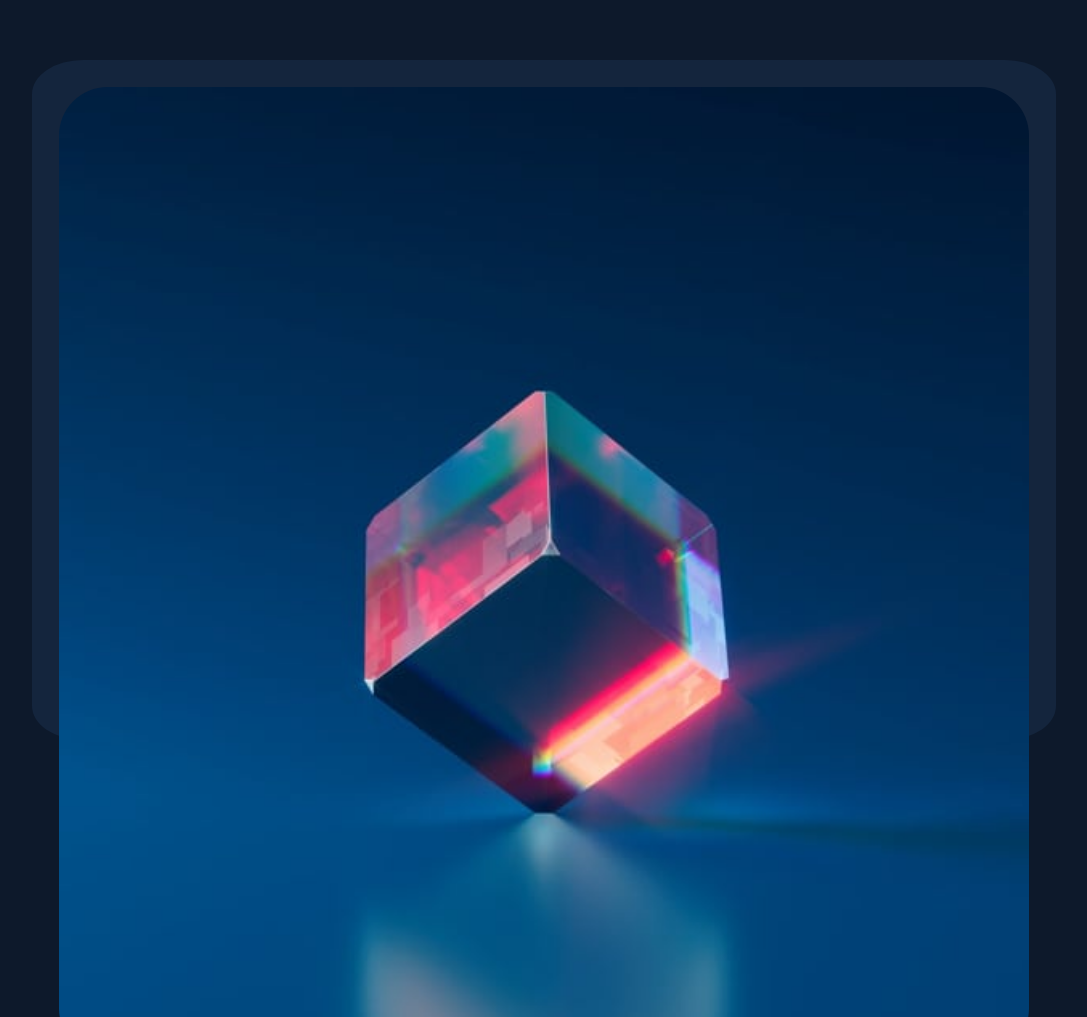
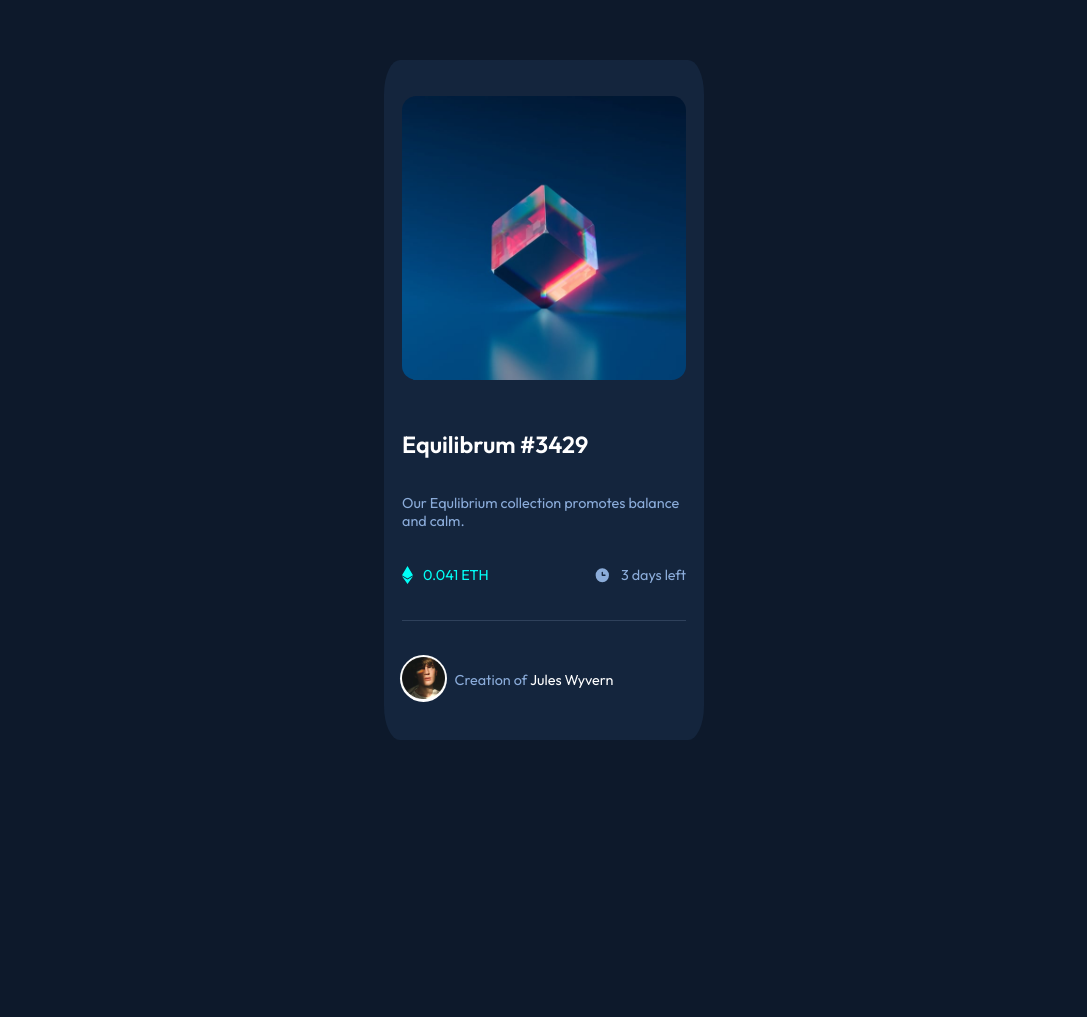
Before and after one commit to Przeho/NTF-Preview-Card, a plain HTML site: page index.html in a window 1280 px wide. Shown: the top 1017 px of the page, without its empty margins (96-1183 px from the left). After the commit the page ends 800 px from the top, so only its background shows below. Drawn offline with Linux system fonts and the light colour scheme.

Commit message:
resposnive
make responsive website

```diff
--- a/css/style.css
+++ b/css/style.css
@@ -1,7 +1,7 @@
 #card {
   background-color: hsl(216, 50%, 16%);
   width: 80%;
-  height: 85%;
+  min-height: 85%;
   border-radius: 5%;
   padding: 1.5rem;
   display: -webkit-box;
@@ -13,6 +13,12 @@
           flex-direction: column;
   -ms-flex-pack: distribute;
       justify-content: space-around;
+}
+@media screen and (min-width: 769px) {
+  #card {
+    width: 25%;
+    padding: 1rem;
+  }
 }
 #card .card__img {
   position: relative;
@@ -35,7 +41,7 @@
   background-size: 20%;
   background-color: hsla(178, 100%, 50%, 0.3);
   width: 100%;
-  height: 100%;
+  height: 98%;
   position: absolute;
   top: 0;
   left: 0;
@@ -47,9 +53,20 @@
   color: hsl(0, 0%, 100%);
   font-size: 1.3rem;
 }
+@media screen and (min-width: 769px) {
+  #card h1 {
+    margin-top: 0.5rem;
+  }
+}
 #card .card__discription p {
   color: hsl(215, 51%, 70%);
   line-height: 1.5rem;
+}
+@media screen and (min-width: 769px) {
+  #card .card__discription p {
+    line-height: 1rem;
+    font-size: 0.8rem;
+  }
 }
 #card .card__equ {
   display: -webkit-box;
@@ -68,6 +85,11 @@
 #card .card__equ .card__equ-eth p {
   color: hsl(178, 100%, 50%);
 }
+@media screen and (min-width: 769px) {
+  #card .card__equ .card__equ-eth p {
+    font-size: 0.8rem;
+  }
+}
 #card .card__equ .card__equ-clock {
   display: -webkit-box;
   display: -ms-flexbox;
@@ -76,6 +98,11 @@
 }
 #card .card__equ .card__equ-clock p {
   color: hsl(215, 51%, 70%);
+}
+@media screen and (min-width: 769px) {
+  #card .card__equ .card__equ-clock p {
+    font-size: 0.8rem;
+  }
 }
 #card .card__line {
   border: 1px;
@@ -94,21 +121,32 @@
 #card .card__footer p {
   color: hsl(0, 0%, 100%);
 }
+@media screen and (min-width: 769px) {
+  #card .card__footer p {
+    font-size: 0.8rem;
+  }
+}
 #card .card__footer p span {
   color: hsl(215, 51%, 70%);
+}
+@media screen and (min-width: 769px) {
+  #card .card__footer p span {
+    font-size: 0.8rem;
+  }
 }
 #card .card__footer .card__footer-img {
   width: 15%;
   position: relative;
+  z-index: 1;
 }
 #card .card__footer .card__footer-img::before {
   position: absolute;
   content: "";
-  width: 130%;
-  height: 130%;
+  width: 110%;
+  height: 100%;
   background-color: white;
-  top: 0;
-  left: 0;
+  top: -2px;
+  left: -2px;
   border-radius: 100px;
   z-index: -1;
 }
@@ -127,7 +165,7 @@
 
 body {
   height: 100vh;
-  width: 100vw;
+  max-width: 100vw;
   background-color: hsl(217, 54%, 11%);
   display: -webkit-box;
   display: -ms-flexbox;
```
Also changed, not shown: 1 other file.
